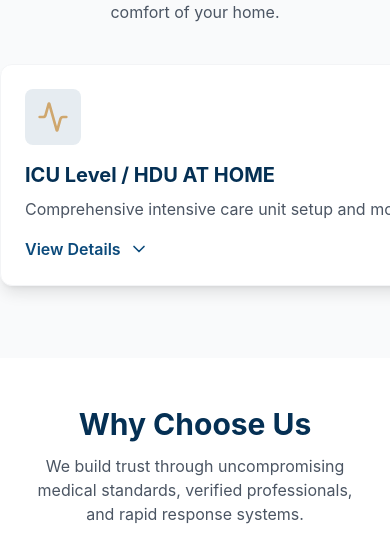
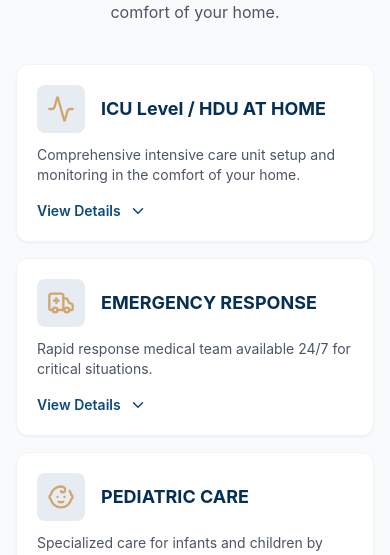
Before and after one commit to AHSANKHAN1999/Carevia-global-care-link, a React (Vite) app: page / in a window 390 px wide. Shown: the part 1012-1567 px from the top of the page. Built offline with nearby package versions, Linux system fonts and the light colour scheme.

Commit message:
Updated Services to vertical compact layout for mobile

```diff
--- a/src/components/home/Services.tsx
+++ b/src/components/home/Services.tsx
@@ -21,7 +21,7 @@ interface ServiceDetails {
 const servicesData: ServiceDetails[] = [
   {
     title: "ICU Level / HDU AT HOME",
-    icon: <Activity size={32} className="text-secondary" />,
+    icon: <Activity size={28} className="text-secondary" />,
     description: "Comprehensive intensive care unit setup and monitoring in the comfort of your home.",
     items: [
       "Ventilator Management",
@@ -33,7 +33,7 @@ const servicesData: ServiceDetails[] = [
   },
   {
     title: "EMERGENCY RESPONSE",
-    icon: <Ambulance size={32} className="text-secondary" />,
+    icon: <Ambulance size={28} className="text-secondary" />,
     description: "Rapid response medical team available 24/7 for critical situations.",
     items: [
       "Immediate Nursing Dispatch",
@@ -43,7 +43,7 @@ const servicesData: ServiceDetails[] = [
   },
   {
     title: "PEDIATRIC CARE",
-    icon: <Baby size={32} className="text-secondary" />,
+    icon: <Baby size={28} className="text-secondary" />,
     description: "Specialized care for infants and children by pediatric-trained professionals.",
     items: [
       "Pediatric ICU Support",
@@ -52,7 +52,7 @@ const servicesData: ServiceDetails[] = [
   },
   {
     title: "GERIATRIC CARE",
-    icon: <UserPlus size={32} className="text-secondary" />,
+    icon: <UserPlus size={28} className="text-secondary" />,
     description: "Dedicated elderly care focusing on comfort, mobility, and overall well-being.",
     items: [
       "Bedridden Patient Care",
@@ -61,7 +61,7 @@ const servicesData: ServiceDetails[] = [
   },
   {
     title: "POST-OPERATIVE CARE",
-    icon: <Stethoscope size={32} className="text-secondary" />,
+    icon: <Stethoscope size={28} className="text-secondary" />,
     description: "Professional recovery assistance following surgical procedures.",
     items: [
       "Surgical Recovery",
@@ -70,7 +70,7 @@ const servicesData: ServiceDetails[] = [
   },
   {
     title: "MEDICAL EQUIPMENT RENTAL / BUY",
-    icon: <Thermometer size={32} className="text-secondary" />,
+    icon: <Thermometer size={28} className="text-secondary" />,
     description: "High-quality medical equipment available for rent or purchase.",
     items: [
       "Oxygen Machine & Concentrators",
@@ -82,7 +82,7 @@ const servicesData: ServiceDetails[] = [
   },
   {
     title: "TRAVEL & MEDICAL COMPANION",
-    icon: <Plane size={32} className="text-secondary" />,
+    icon: <Plane size={28} className="text-secondary" />,
     description: "Professional medical escort for local or international travel (Umrah).",
     items: [
       "Nurse travels with patients",
@@ -96,29 +96,38 @@ const ServiceCard: React.FC<{ service: ServiceDetails }> = ({ service }) => {
   const [isExpanded, setIsExpanded] = useState(false);
 
   return (
-    // 'h-full' add kiya gaya hai taake swipe cards ki height barabar rahay
-    <div className="bg-white rounded-xl shadow-lg border border-gray-100 overflow-hidden hover:shadow-xl transition-shadow duration-300 h-full flex flex-col">
-      <div className="p-6 flex-grow flex flex-col">
-        <div className="w-14 h-14 bg-primary/10 rounded-lg flex items-center justify-center mb-4">
-          {service.icon}
+    <div className="bg-white rounded-xl shadow-sm border border-gray-100 overflow-hidden hover:shadow-md transition-shadow duration-300 h-full flex flex-col">
+      {/* Mobile pe padding p-5 ki hai */}
+      <div className="p-5 md:p-6 flex-grow flex flex-col">
+
+        {/* YAHAN MAGIC HAI: Mobile pe Icon aur Title side-by-side (flex-row), PC pe upar neechay (flex-col) */}
+        <div className="flex flex-row md:flex-col items-center md:items-start gap-4 md:gap-0 mb-3 md:mb-4">
+          <div className="w-12 h-12 md:w-14 md:h-14 shrink-0 bg-primary/10 rounded-lg flex items-center justify-center md:mb-4">
+            {service.icon}
+          </div>
+          <h3 className="text-lg md:text-xl font-bold text-primary-dark text-left leading-tight">
+            {service.title}
+          </h3>
         </div>
-        <h3 className="text-xl font-bold text-primary-dark mb-2">{service.title}</h3>
-        <p className="text-gray-600 mb-4 flex-grow">{service.description}</p>
+
+        <p className="text-sm md:text-base text-gray-600 mb-4 flex-grow text-left">
+          {service.description}
+        </p>
 
         <button
           onClick={() => setIsExpanded(!isExpanded)}
-          className="flex items-center gap-2 text-primary font-semibold hover:text-primary-light transition-colors mt-auto"
+          className="flex items-center gap-2 text-primary font-semibold hover:text-primary-light transition-colors mt-auto text-sm md:text-base"
         >
           {isExpanded ? 'Show Less' : 'View Details'}
-          {isExpanded ? <ChevronUp size={20} /> : <ChevronDown size={20} />}
+          {isExpanded ? <ChevronUp size={18} /> : <ChevronDown size={18} />}
         </button>
 
         {isExpanded && (
           <div className="mt-4 pt-4 border-t border-gray-100">
             <ul className="space-y-2">
               {service.items.map((item, index) => (
-                <li key={index} className="flex items-start gap-2 text-gray-700">
-                  <span className="text-secondary mt-1">•</span>
+                <li key={index} className="flex items-start gap-2 text-sm md:text-base text-gray-700 text-left">
+                  <span className="text-secondary mt-0.5">•</span>
                   {item}
                 </li>
               ))}
@@ -132,7 +141,6 @@ const ServiceCard: React.FC<{ service: ServiceDetails }> = ({ service }) => {
 
 const Services: React.FC = () => {
   return (
-    // Mobile par py-12 aur Desktop par py-20 taake mobile pe khali jagah kam ho
     <section id="services" className="py-12 md:py-20 bg-gray-50">
       <div className="container mx-auto px-4">
         <div className="text-center max-w-3xl mx-auto mb-10 md:mb-16">
@@ -142,23 +150,10 @@ const Services: React.FC = () => {
           </p>
         </div>
 
-        {/* MOBILE SWIPE & DESKTOP GRID CONTAINER */}
-        <div
-          className="flex md:grid overflow-x-auto snap-x snap-mandatory md:overflow-visible grid-cols-1 md:grid-cols-2 lg:grid-cols-3 gap-6 md:gap-8 items-stretch pb-6 md:pb-0 -mx-4 px-4 md:mx-0 md:px-0"
-          style={{ scrollbarWidth: 'none', msOverflowStyle: 'none' }}
-        >
-          {/* Custom CSS to hide webkit scrollbar */}
-          <style>{`
-            .flex::-webkit-scrollbar {
-              display: none;
-            }
-          `}</style>
-
+        {/* Wapas Vertical Grid: Mobile pe gap-4, PC pe gap-8 */}
+        <div className="grid grid-cols-1 md:grid-cols-2 lg:grid-cols-3 gap-4 md:gap-8 items-start">
           {servicesData.map((service, index) => (
-            // Mobile pe card ki width set ki hai aur 'snap-center' lagaya hai
-            <div key={index} className="min-w-[85vw] sm:min-w-[320px] md:min-w-0 snap-center flex-shrink-0 h-auto">
-              <ServiceCard service={service} />
-            </div>
+            <ServiceCard key={index} service={service} />
           ))}
         </div>
       </div>
```
